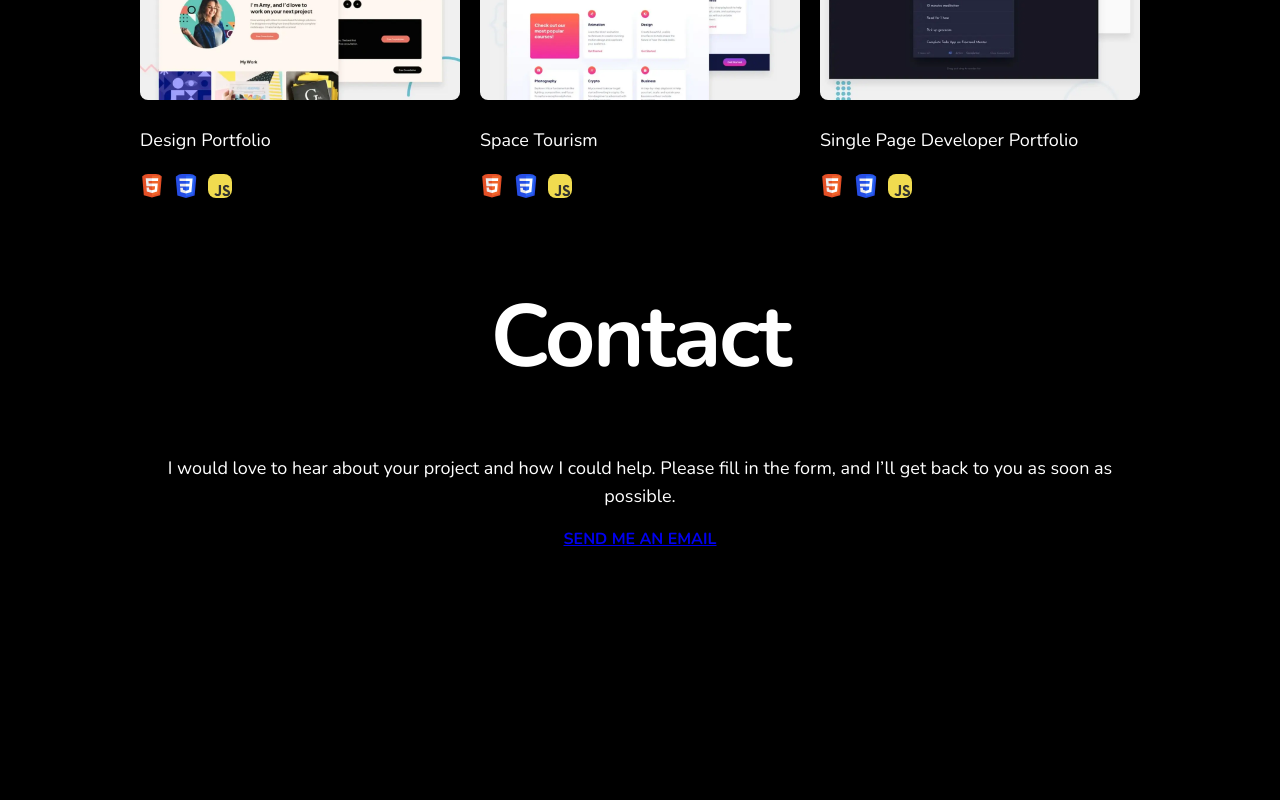
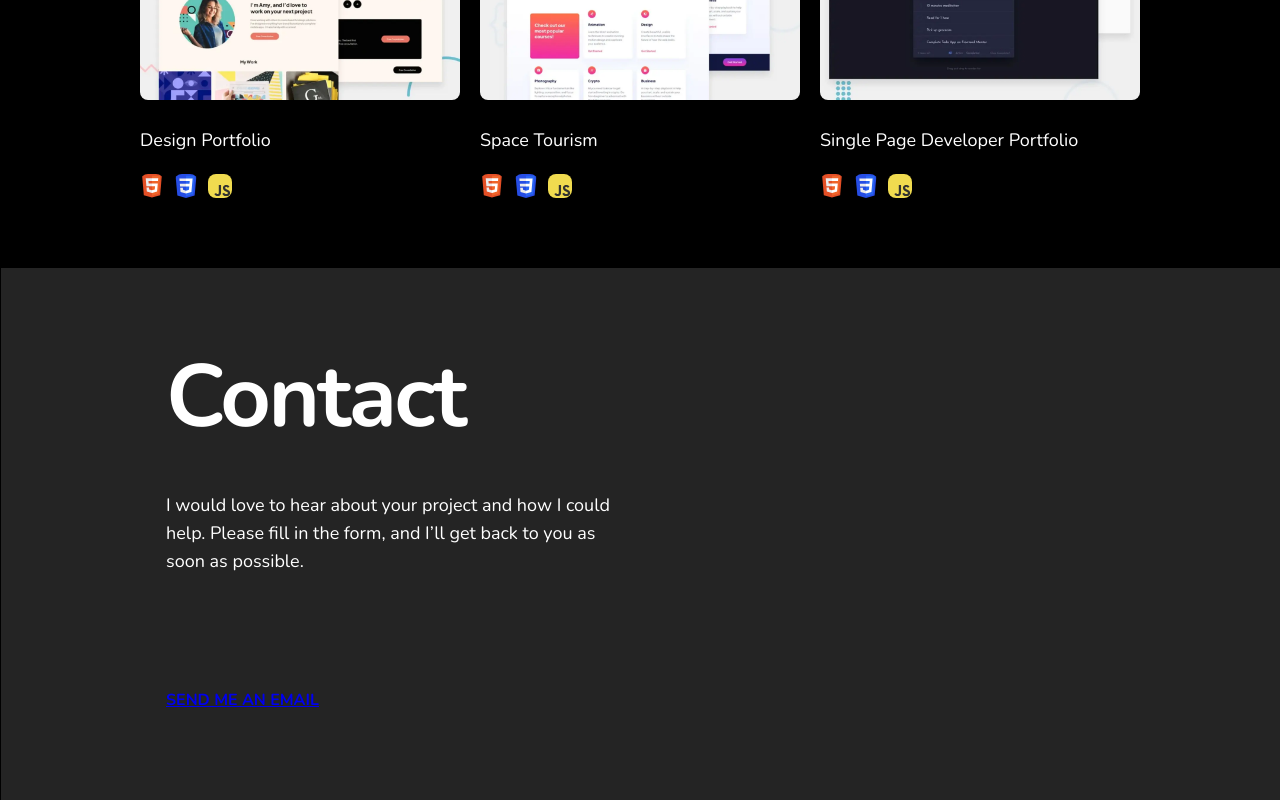
Before and after one commit to k2pbac/portfolio, a React (Create React App) app: page / in a window 1280 px wide. Shown: the part 1717-2517 px from the top of the page. Before the commit the page ends 2267 px from the top, so only its background shows below. Built offline with nearby package versions, Linux system fonts and the light colour scheme.

Commit message:
update colors of bg and spacing

```diff
--- a/src/components/Contact.css
+++ b/src/components/Contact.css
@@ -0,0 +1,26 @@
+.contact{
+    stroke: #979797;
+    background-color: #242424;
+    padding: 0 165px;
+    width: calc(100% - 50px);
+    text-align: start;
+    padding-top: 85px;
+    position: absolute;
+    bottom: 0;
+    left: -139px;
+    padding-bottom:89px;
+}
+
+.contact-description {
+    display: flex;
+    flex-direction: column;
+    max-width: 445px;
+    margin-bottom: 96px;
+    h2 {
+        margin: 0;
+        margin-bottom: 32px;
+    }
+    p {
+        text-align: start;
+    }
+}
--- a/src/components/Projects.css
+++ b/src/components/Projects.css
@@ -1,4 +1,5 @@
 .projects {
+    padding-bottom: 580px;
     .projects-header {
         display: flex;
         justify-content: space-between;
```
Also changed, not shown: src/components/Contact.jsx (+14 -2 lines).
